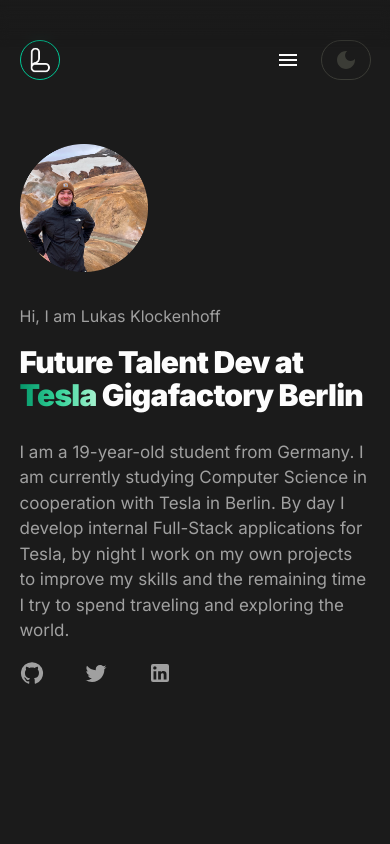
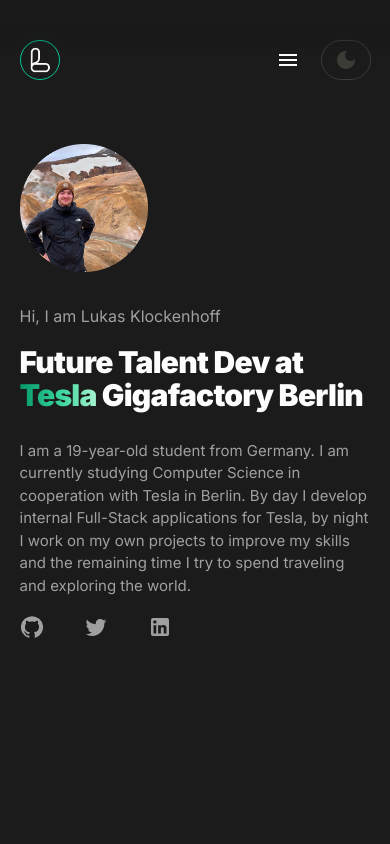
Before and after one commit to LukasKlockenhoff/Website, a Next.js app: page / in a window 390 px wide. Shown: the top 844 px of the page. Built offline with nearby package versions, Linux system fonts and the light colour scheme; a web font is replaced by a local one.

Commit message:
fix: p & a texts

```diff
--- a/src/app/about/page.tsx
+++ b/src/app/about/page.tsx
@@ -20,7 +20,7 @@
         <div
           className={twMerge(
             textstyles.BigHint,
-            "flex justify-center text-center mx-auto w-1/2 my-3",
+            "flex justify-center text-center mx-auto w-[90%] md:w-[70%] lg:w-[60%] xl:w-1/2 my-3",
           )}
         >
           I have been a lover of technology and science since I can remember.
--- a/src/app/layout.tsx
+++ b/src/app/layout.tsx
@@ -28,7 +28,7 @@
     images: [
       {
         url: "https://lukaskl.com/l.png",
-        width: 800,
+        width: 600,
         height: 600,
         alt: "Lukas Klockenhoff",
       },
--- a/src/app/page.tsx
+++ b/src/app/page.tsx
@@ -62,7 +62,14 @@
             <span className={twMerge(Textstyles.H3Gradient)}>Tesla</span>{" "}
             Gigafactory Berlin
           </h1>
-          <div className={textstyles.BigHint}>
+          <div className={twMerge(textstyles.Hint, "md:hidden")}>
+            I am a 19-year-old student from Germany. I am currently studying
+            Computer Science in cooperation with Tesla in Berlin. By day I
+            develop internal Full-Stack applications for Tesla, by night I work
+            on my own projects to improve my skills and the remaining time I try
+            to spend traveling and exploring the world.
+          </div>
+          <div className={twMerge(textstyles.BigHint, "hidden md:flex")}>
             I am a 19-year-old student from Germany. I am currently studying
             Computer Science in cooperation with Tesla in Berlin. By day I
             develop internal Full-Stack applications for Tesla, by night I work
--- a/src/app/projects/page.tsx
+++ b/src/app/projects/page.tsx
@@ -24,7 +24,7 @@
         <div
           className={twMerge(
             textstyles.BigHint,
-            "flex justify-center text-center mx-auto w-1/2 my-3",
+            "flex justify-center text-center mx-auto w-[90%] md:w-[70%] lg:w-[60%] xl:w-1/2 my-3",
           )}
         >
           Next to my studies, I am developing personal projects to improve my
```
